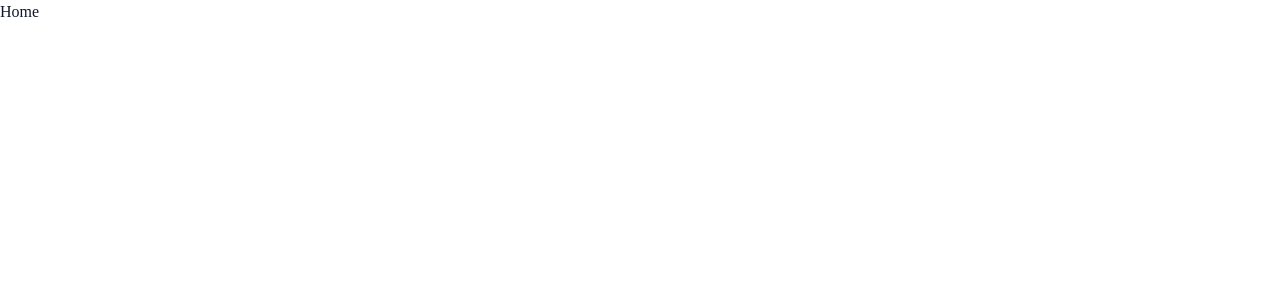
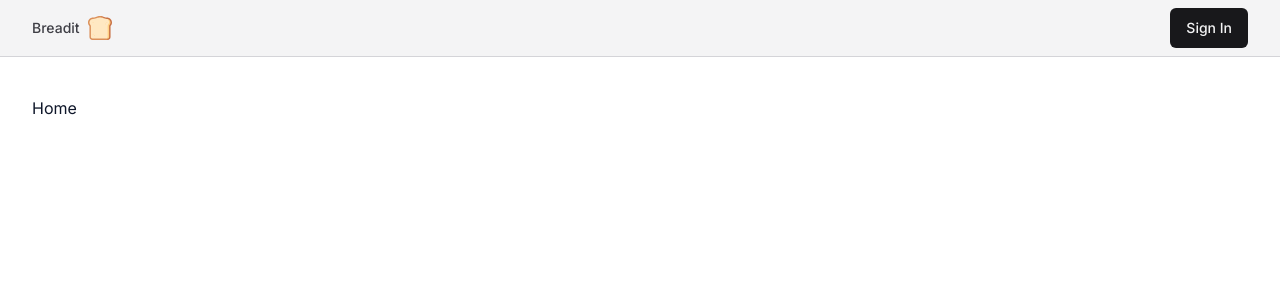
Before and after one commit to sssydchen/social-network-web-app-cs5610, a Next.js app: page / in a window 1280 px wide. Shown: the top 300 px of the page. Built offline with nearby package versions, Linux system fonts and the light colour scheme.

Commit message:
build the navigation bar

```diff
--- a/package.json
+++ b/package.json
@@ -3,9 +3,9 @@
   "version": "0.1.0",
   "private": true,
   "scripts": {
-    "dev": "next dev",
+    "dev": "next dev -p 3001",
     "build": "next build",
-    "start": "next start",
+    "start": "next start -p 3001",
     "lint": "next lint",
     "postinstall": "prisma generate"
   },
--- a/src/app/layout.tsx
+++ b/src/app/layout.tsx
@@ -1,9 +1,14 @@
+import { cn } from '@/lib/utils'
 import '@/styles/globals.css'
+import { Inter } from "next/font/google"
+import Navbar from "@/components/Navbar"
 
 export const metadata = {
   title: 'Breadit',
   description: 'A Reddit clone built with Next.js and TypeScript.',
 }
+
+const inter = Inter({ subsets: ['latin'] })
 
 export default function RootLayout({
   children,
@@ -11,8 +16,17 @@ export default function RootLayout({
   children: React.ReactNode
 }) {
   return (
-    <html lang='en'>
-      <body>{children}</body>
-    </html>
+    <html
+      lang='en'
+      className={cn(
+        "bg - white text - slate - 900 antialiased light", inter.className)}>
+      < body className="min-h-screen pt-12 bg0slate-50 antialiased" >
+        <Navbar />
+
+        <div className='container max-w-7xl mx-auto h-full pt-12'>
+        {children}
+        </div>
+        </body >
+    </html >
   )
 }
--- /dev/null
+++ b/src/components/Icons.tsx
@@ -0,0 +1,56 @@
+import { LucideProps, MessageSquare, User } from 'lucide-react'
+
+export const Icons = {
+  user: User,
+  logo: (props: LucideProps) => (
+    <svg {...props} viewBox='0 0 497 497'>
+      <g>
+        <path
+          d='m392 30c-71.75 0-71.75-30-143.5-30l128.5 497h30c33.137 0 60-26.863 60-60v-228.526c18.555-18.938 30-44.867 30-73.474 0-57.99-47.01-105-105-105z'
+          fill='#c87044'
+        />
+        <path
+          d='m437 437-45-377c-41.895 0-63.904-18.405-83.322-34.644-16.942-14.167-30.323-25.356-60.178-25.356-71.75 0-71.75 30-143.5 30-57.99 0-105 47.01-105 105 0 28.607 11.445 54.537 30 73.474v228.526c0 33.137 26.863 60 60 60h287c33.137 0 60-26.863 60-60z'
+          fill='#db905a'
+        />
+        <path
+          d='m392 60-15 407h30c16.542 0 30-13.458 30-30v-228.526c0-7.851 3.077-15.388 8.571-20.996 13.819-14.103 21.429-32.74 21.429-52.478 0-41.355-33.645-75-75-75z'
+          fill='#ffd185'
+        />
+        <path
+          d='m407 437v-228.526c0-15.796 6.088-30.708 17.143-41.991 8.291-8.462 12.857-19.643 12.857-31.483 0-41.355-20.187-75-45-75-41.895 0-63.904-9.203-83.322-17.322-16.942-7.083-30.323-12.678-60.178-12.678-29.856 0-43.236 5.595-60.177 12.678-19.419 8.119-41.429 17.322-83.323 17.322-41.355 0-75 33.645-75 75 0 19.738 7.61 38.375 21.429 52.479 5.494 5.607 8.571 13.145 8.571 20.995v228.526c0 16.542 13.458 30 30 30h287c16.542 0 30-13.458 30-30z'
+          fill='#ffe8c2'
+        />
+        <g fill='#ffd185'>
+          <circle cx='392' cy='135' r='7.5' />
+          <circle cx='362' cy='165' r='7.5' />
+          <circle cx='105' cy='377' r='7.5' />
+          <circle cx='135' cy='407' r='7.5' />
+          <circle cx='105' cy='135' r='7.5' />
+        </g>
+      </g>
+    </svg>
+  ),
+  google: (props: LucideProps) => (
+    <svg {...props} viewBox='0 0 24 24'>
+      <path
+        d='M22.56 12.25c0-.78-.07-1.53-.2-2.25H12v4.26h5.92c-.26 1.37-1.04 2.53-2.21 3.31v2.77h3.57c2.08-1.92 3.28-4.74 3.28-8.09z'
+        fill='#4285F4'
+      />
+      <path
+        d='M12 23c2.97 0 5.46-.98 7.28-2.66l-3.57-2.77c-.98.66-2.23 1.06-3.71 1.06-2.86 0-5.29-1.93-6.16-4.53H2.18v2.84C3.99 20.53 7.7 23 12 23z'
+        fill='#34A853'
+      />
+      <path
+        d='M5.84 14.09c-.22-.66-.35-1.36-.35-2.09s.13-1.43.35-2.09V7.07H2.18C1.43 8.55 1 10.22 1 12s.43 3.45 1.18 4.93l2.85-2.22.81-.62z'
+        fill='#FBBC05'
+      />
+      <path
+        d='M12 5.38c1.62 0 3.06.56 4.21 1.64l3.15-3.15C17.45 2.09 14.97 1 12 1 7.7 1 3.99 3.47 2.18 7.07l3.66 2.84c.87-2.6 3.3-4.53 6.16-4.53z'
+        fill='#EA4335'
+      />
+      <path d='M1 1h22v22H1z' fill='none' />
+    </svg>
+  ),
+  commentReply: MessageSquare,
+}
--- /dev/null
+++ b/src/components/Navbar.tsx
@@ -0,0 +1,22 @@
+import Link from "next/link"
+import { Icons } from "./Icons"
+import { buttonVariants } from "./ui/Button"
+
+const Navbar = () => {
+  return <div className="fixed top-0 inset-x-0 h-fit bg-zinc-100 border-b border-zinc-300 z=[10] py-2">
+    <div className="container max-w-7xl h-full mx-auto flex items-center justify-between gap-2">
+      {/* logo */}
+      <Link href='/' className="flex gap-2 items-center">
+        <p className="hidden text-zinc-700 text-sm font-medium md:block">Breadit</p>
+        <Icons.logo className="h-8 w-8 sm:h-6 sm:w-6" />
+      </Link>
+
+      {/* search bar */}
+
+      <Link href="/sign-in" className={buttonVariants()}>Sign In</Link>
+
+    </div>
+  </div>
+}
+
+export default Navbar
```
